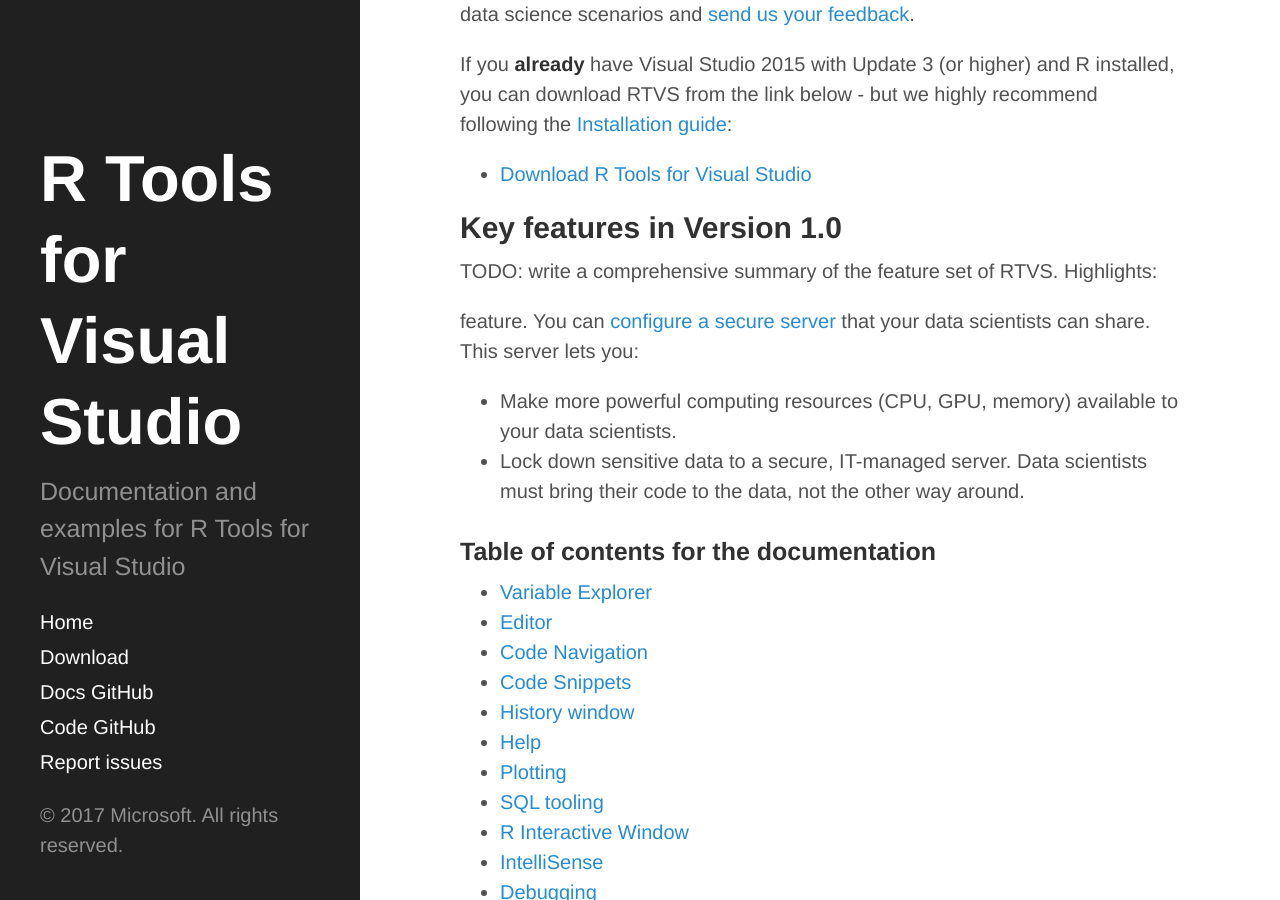
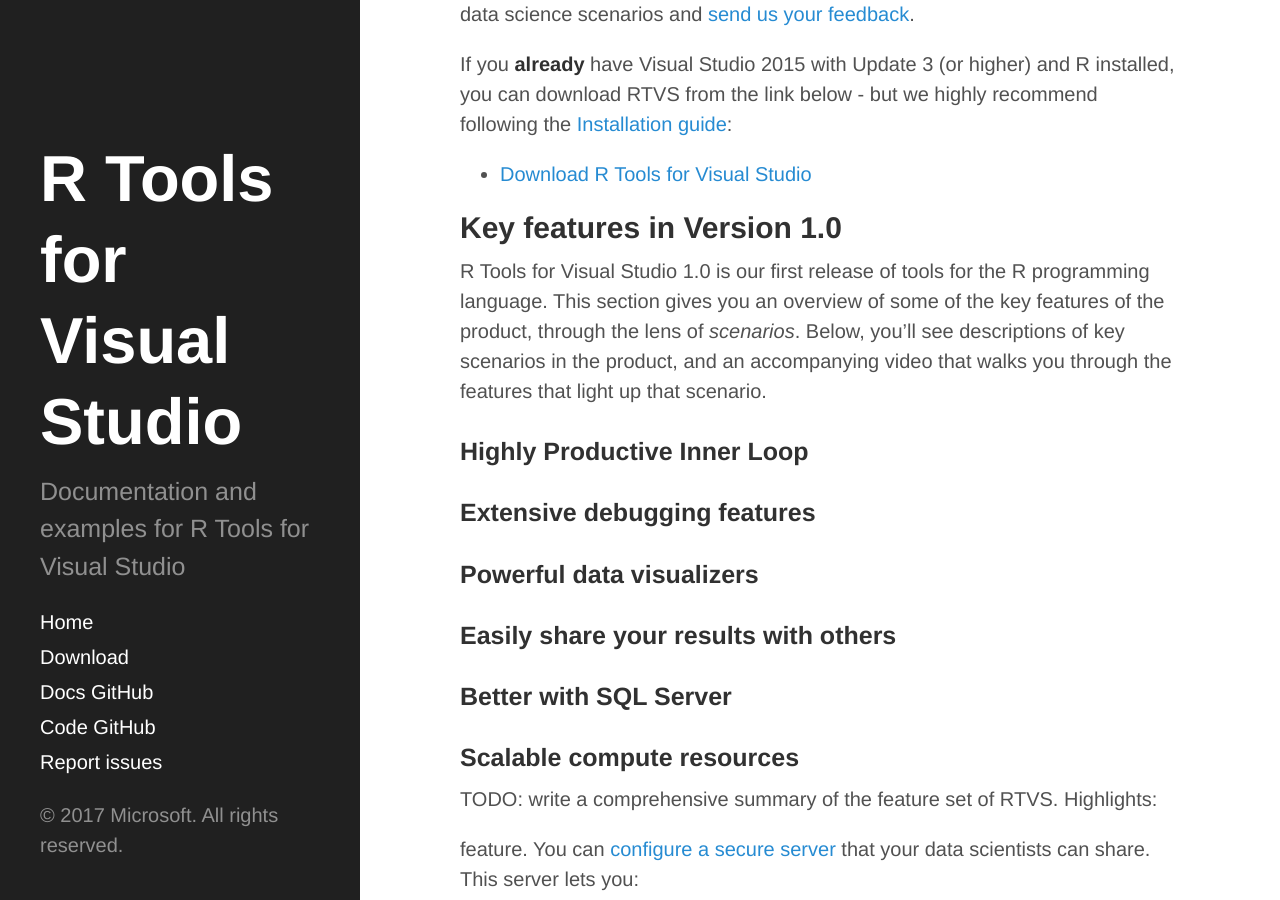
Before and after one commit to microsoft/RTVS-docs, a Jekyll site: the page built from index.md, in a window 1280 px wide and 900 px high, scrolled down 1376 px. Built offline with Jekyll 4.4.1, drawn with Linux system fonts in a browser that asks for light colours; our own code applies the rules of GitHub Pages for plain Markdown files; some of the changed text lies outside the part shown.

Commit message:
Outline of key features section

```diff
--- a/index.md
+++ b/index.md
@@ -44,6 +44,25 @@
 * [Download R Tools for Visual Studio](https://aka.ms/rtvs-current)
 
 ## Key features in Version 1.0
+
+R Tools for Visual Studio 1.0 is our first release of tools for the R
+programming language. This section gives you an overview of some of the key
+features of the product, through the lens of _scenarios_. Below, you'll see
+descriptions of key scenarios in the product, and an accompanying video that
+walks you through the features that light up that scenario.
+
+### Highly Productive Inner Loop
+
+### Extensive debugging features
+
+### Powerful data visualizers
+
+### Easily share your results with others
+
+### Better with SQL Server
+
+### Scalable compute resources
+
 
 TODO: write a comprehensive summary of the feature set of RTVS. Highlights:
 
```
Also changed, not shown: other parts of index.md (+0 -10 lines).
